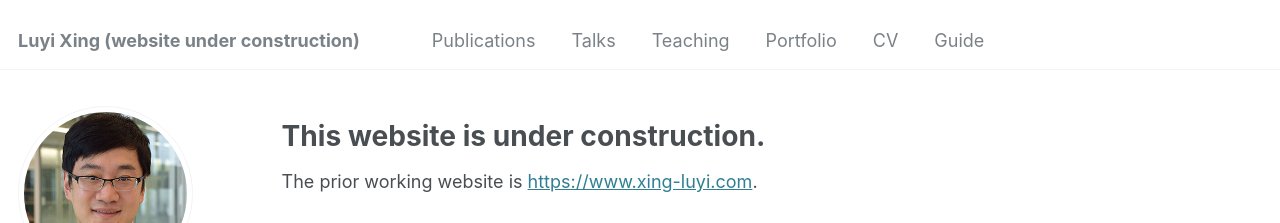
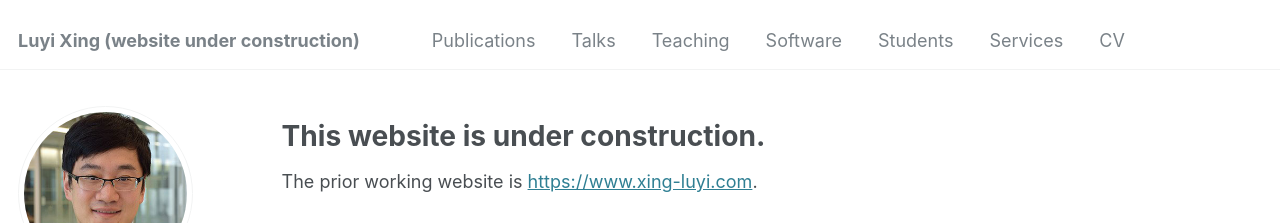
Before and after one commit to luyixing/luyixing.github.io, a Jekyll site: the page built from _pages/about.md, in a window 1280 px wide. Shown: the top 223 px of the page. Built offline with Jekyll 4.4.1, drawn with Linux system fonts in a browser that asks for light colours; some web fonts are replaced.

Commit message:
Update navigation.yml

```diff
--- a/_data/navigation.yml
+++ b/_data/navigation.yml
@@ -14,11 +14,17 @@ main:
   - title: "Teaching"
     url: /teaching/
 
-  - title: "Portfolio"
-    url: /portfolio/
+  - title: "Software"
+    url: /software/
+
+  - title: "Students"
+    url: /students/
+
+  - title: "Services"
+    url: /Services/
 
   - title: "CV"
     url: /cv/
 
-  - title: "Guide"
-    url: /markdown/
+ # - title: "Guide"
+ #   url: /markdown/
```
